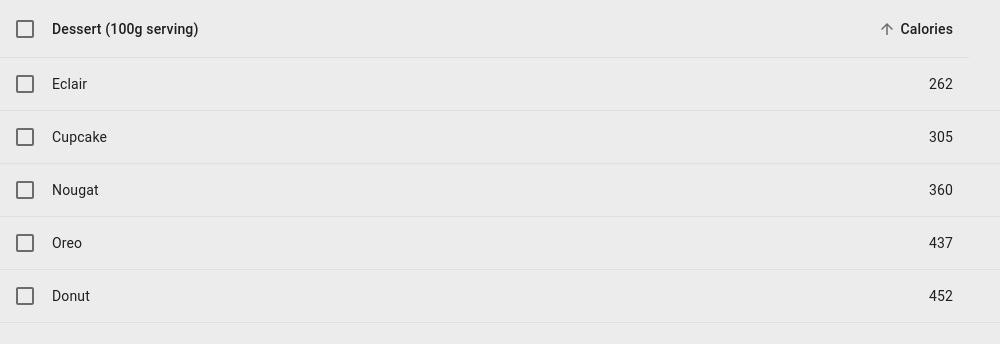
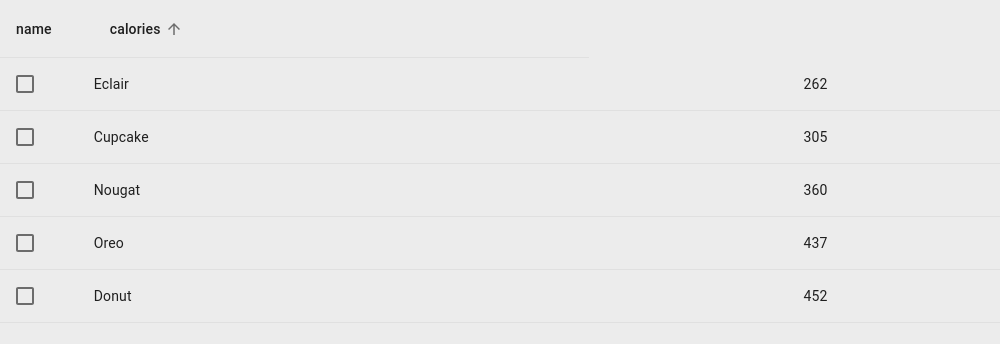
Before and after one commit to mdf-leon/skillchamps-reactjs, a React (Create React App) app: page /dashboard/event/1/trial/1 in a window 1280 px wide. Shown: the top 344 px of the page, without its empty margins (0-1000 px from the left). Built offline with nearby package versions, Linux system fonts and the light colour scheme; sample sign-in values are in the browser's storage.

Commit message:
Update index.tsx

```diff
--- a/src/pages/signed/Dashboard/index.tsx
+++ b/src/pages/signed/Dashboard/index.tsx
@@ -22,8 +22,8 @@ import Checkbox from '@material-ui/core/Checkbox';
 // import DeleteIcon from '@material-ui/icons/Delete';
 // import FilterListIcon from '@material-ui/icons/FilterList';
 
-function createData(name, calories, ) {
-  return { name, calories,  };
+function createData(name, calories) {
+  return { name, calories };
 }
 
 const rows = [
@@ -121,36 +121,6 @@ function EnhancedTableHead(props) {
   );
 }
 
-// EnhancedTableHead.propTypes = {
-//   classes: PropTypes.object.isRequired,
-//   numSelected: PropTypes.number.isRequired,
-//   onRequestSort: PropTypes.func.isRequired,
-//   onSelectAllClick: PropTypes.func.isRequired,
-//   order: PropTypes.oneOf(['asc', 'desc']).isRequired,
-//   orderBy: PropTypes.string.isRequired,
-//   rowCount: PropTypes.number.isRequired,
-// };
-
-// const useToolbarStyles = makeStyles((theme) => ({
-//   root: {
-//     paddingLeft: theme.spacing(2),
-//     paddingRight: theme.spacing(1),
-//   },
-//   highlight:
-//     theme.palette.type === 'light'
-//       ? {
-//           color: theme.palette.secondary.main,
-//           backgroundColor: lighten(theme.palette.secondary.light, 0.85),
-//         }
-//       : {
-//           color: theme.palette.text.primary,
-//           backgroundColor: theme.palette.secondary.dark,
-//         },
-//   title: {
-//     flex: '1 1 100%',
-//   },
-// }));
-
 const useStyles = makeStyles((theme) => ({
   root: {
     width: '100%',
@@ -175,9 +145,11 @@ const useStyles = makeStyles((theme) => ({
   },
 }));
 
+type Order = 'asc' | 'desc';
+
 export default function EnhancedTable() {
   const classes = useStyles();
-  const [order, setOrder] = React.useState('asc');
+  const [order, setOrder] = React.useState<Order>('asc');
   const [orderBy, setOrderBy] = React.useState('calories');
   const [selected, setSelected] = React.useState<any[]>([]);
 
@@ -218,6 +190,10 @@ export default function EnhancedTable() {
 
   const isSelected = (name) => selected.indexOf(name) !== -1;
 
+  const createSortHandler = (property) => (event) => {
+    handleRequestSort(event, property);
+  };
+
   return (
     <div className={classes.root}>
       <TableContainer>
@@ -226,7 +202,7 @@ export default function EnhancedTable() {
           aria-labelledby="tableTitle"
           aria-label="enhanced table"
         >
-          <EnhancedTableHead
+          {/* <EnhancedTableHead
             classes={classes}
             numSelected={selected.length}
             order={order}
@@ -234,7 +210,53 @@ export default function EnhancedTable() {
             onSelectAllClick={handleSelectAllClick}
             onRequestSort={handleRequestSort}
             rowCount={rows.length}
-          />
+          /> */}
+          <TableHead>
+            <TableRow>
+              <TableCell
+                key={'name'}
+                align={false ? 'right' : 'left'}
+                padding={false ? 'none' : 'default'}
+                sortDirection={orderBy === 'name' ? order : false}
+              >
+                <TableSortLabel
+                  active={orderBy === 'name'}
+                  direction={orderBy === 'name' ? order : 'asc'}
+                  onClick={createSortHandler('name')}
+                >
+                  name
+                  {orderBy === 'name' ? (
+                    <span className={classes.visuallyHidden}>
+                      {order === 'desc'
+                        ? 'sorted descending'
+                        : 'sorted ascending'}
+                    </span>
+                  ) : null}
+                </TableSortLabel>
+              </TableCell>
+              <TableCell
+                key={'calories'}
+                align={false ? 'right' : 'left'}
+                padding={false ? 'none' : 'default'}
+                sortDirection={orderBy === 'calories' ? order : false}
+              >
+                <TableSortLabel
+                  active={orderBy === 'calories'}
+                  direction={orderBy === 'calories' ? order : 'asc'}
+                  onClick={createSortHandler('calories')}
+                >
+                  calories
+                  {orderBy === 'calories' ? (
+                    <span className={classes.visuallyHidden}>
+                      {order === 'desc'
+                        ? 'sorted descending'
+                        : 'sorted ascending'}
+                    </span>
+                  ) : null}
+                </TableSortLabel>
+              </TableCell>
+            </TableRow>
+          </TableHead>
           <TableBody>
             {stableSort(rows, getComparator(order, orderBy)).map(
               (row, index) => {
```
